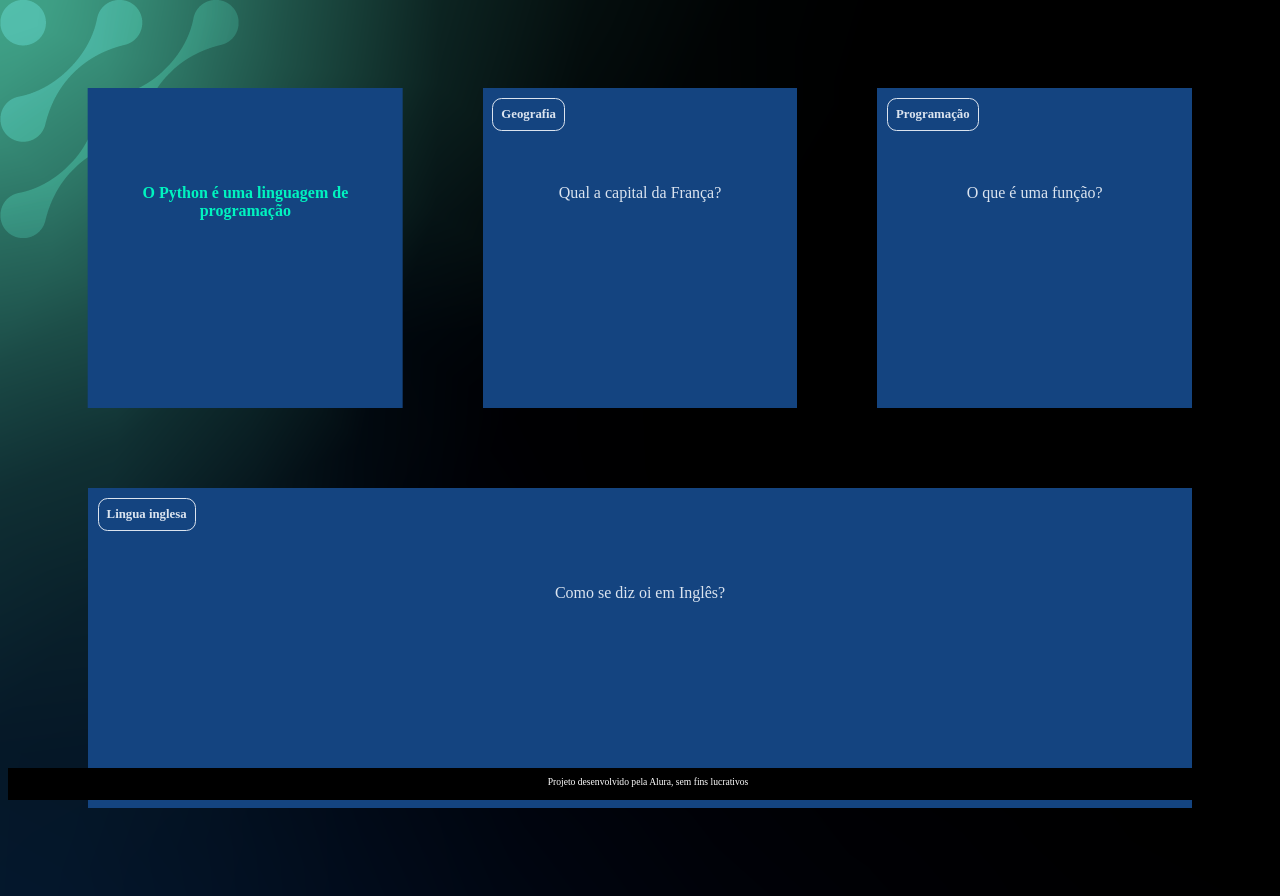
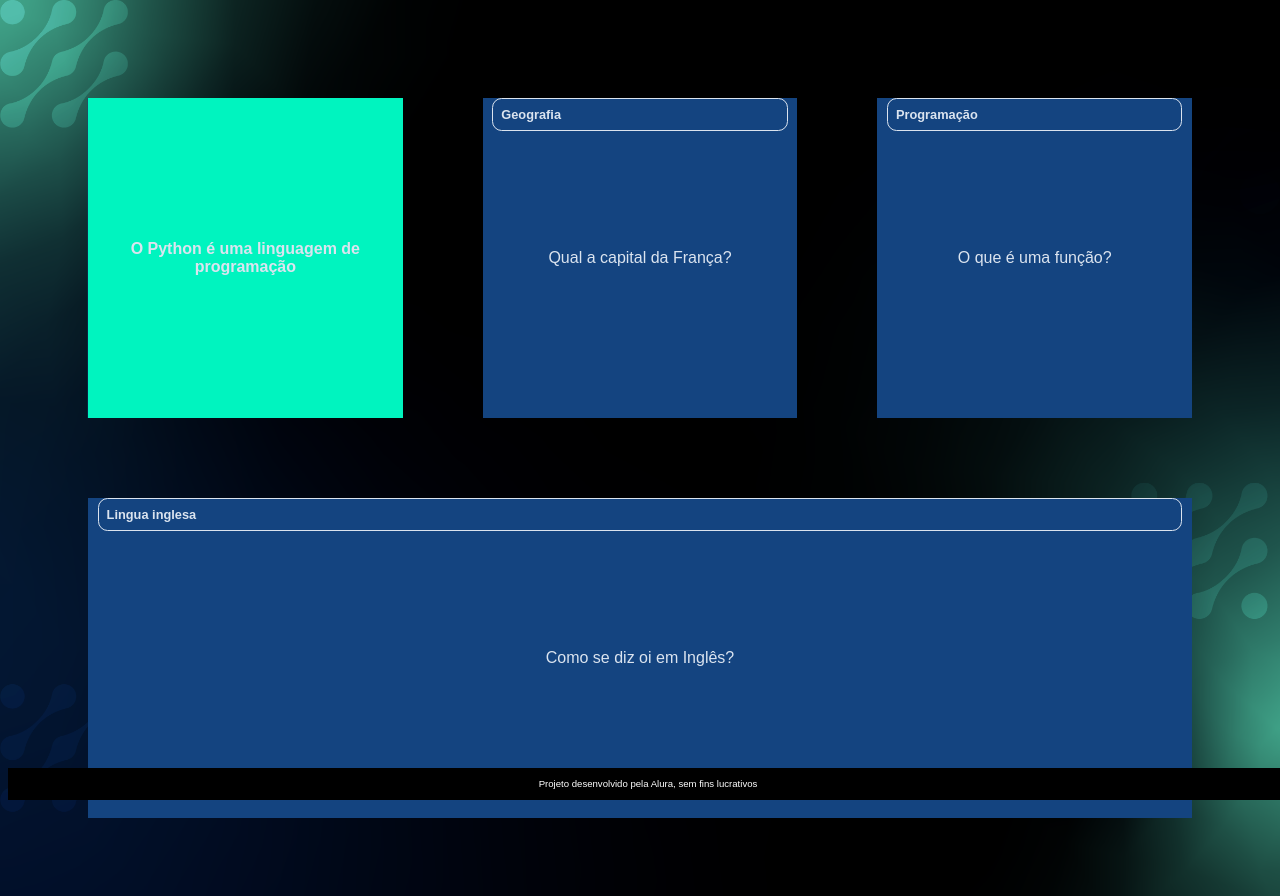
Before and after one commit to junln07/ite3trimestre, a plain HTML site: page index.html in a window 1280 px wide. Both pictures are taken after a click on the element 245 px from the left and 248 px from the top of the page. Drawn offline with Linux system fonts and the light colour scheme.

Commit message:
Add files via upload

```diff
--- a/app.js
+++ b/app.js
@@ -1,7 +1,7 @@
 function criaCartao(categoria, pergunta, resposta) {
-    let container = document.getElementById('container')
-    let cartao = document.createElement('article')
-    cartao.className = 'cartao'
+    const container = document.getElementById('container');
+    const cartao = document.createElement('article');
+    cartao.className = 'cartao';
 
     cartao.innerHTML = `
         <div class="cartao__conteudo">
@@ -13,17 +13,40 @@ function criaCartao(categoria, pergunta, resposta) {
                 <p>${resposta}</p>
             </div>
         </div>
-    `
+    `;
 
-    let respostaEstaVisivel = false
+    cartao.addEventListener('click', () => {
+        cartao.classList.toggle('active');
+    });
 
-    function viraCartao() {
-        respostaEstaVisivel = !respostaEstaVisivel
-        cartao.classList.toggle('active', respostaEstaVisivel)
+    container.appendChild(cartao);
 }
-    cartao.addEventListener('click', viraCartao)
 
+// Criação dos cartões
+const flashcards = [
+    {
+        categoria: 'Programação',
+        pergunta: 'O que é Python?',
+        resposta: 'O Python é uma linguagem de programação'
+    },
+    {
+        categoria: 'Geografia',
+        pergunta: 'Qual a capital da França?',
+        resposta: 'A capital da França é Paris'
+    },
+    {
+        categoria: 'Programação',
+        pergunta: 'O que é uma função?',
+        resposta: 'Uma função é um bloco de código que executa alguma tarefa'
+    },
+    {
+        categoria: 'Lingua inglesa',
+        pergunta: 'Como se diz oi em Inglês?',
+        resposta: 'Oi em inglês é HI (RAI)'
+    }
+];
 
-    container.appendChild(cartao)
-
-}
+// Chamada da função para criar os cartões
+flashcards.forEach(cartao => {
+    criaCartao(cartao.categoria, cartao.pergunta, cartao.resposta);
+});
--- a/index.html
+++ b/index.html
@@ -3,28 +3,16 @@
 <head>
     <meta charset="UTF-8">
     <meta name="viewport" content="width=device-width, initial-scale=1.0">
-<link rel="stylesheet" href="style.css">    <title>Flashcard</title>
+    <title>Flashcards</title>
+    <link rel="stylesheet" href="style.css">
 </head>
 <body>
     <main>
-        <section id="container">
-            <!-- <article class="cartao">
-                <div class="cartao__conteudo">
-                    <h3>Programação</h3>
-                    <div class="cartao__conteudo__pergunta">
-                        <p>O que é JavaScript?</p>
-                    </div>
-                    <div class="cartao__conteudo__resposta">
-                        <p>O JavaScript é uma linguagem de programação</p>
-                    </div>
-                </div>
-            </article> -->
-        </section>
+        <section id="container"></section>
     </main>
     <footer>
         <p>Projeto desenvolvido pela Alura, sem fins lucrativos</p>
     </footer>
     <script src="app.js"></script>
-    <script src="perguntas.js"></script>
 </body>
 </html>
--- a/perguntas.js
+++ /dev/null
@@ -1,23 +0,0 @@
-criaCartao(
-    'Programação',
-    'O que é Python?',
-    'O Python é uma linguagem de programação'
-)
-
-criaCartao(
-    'Geografia',
-    'Qual a capital da França?',
-    'A capital da França é Paris'
-)
-
-criaCartao(
-    'Programação',
-    'O que é uma função?',
-    'Uma função é um bloco de código que executa alguma tarefa'
-)
-
-criaCartao(
-    'Lingua inglesa',
-    'Como se diz oi em Inglês?',
-    'Oi em ingles é HI (RAI)'
-)
--- a/style.css
+++ b/style.css
@@ -1,12 +1,13 @@
 :root {
-    --text-color: #DBE4EF;
-    --card-front-color: #144480;
-    --card-back-color: #00F4BF;
+    --text-color: #DBE4EF; /* Cor do texto */
+    --card-front-color: #144480; /* Cor do fundo do cartão */
+    --card-back-color: #00F4BF; /* Cor de fundo da resposta */
 }
 
 body {
-    background: url('bg-desktop.webp');
-    font-family: Bai Jamjuree;
+    background: url('bg-desktop.webp') no-repeat center center fixed;
+    background-size: cover;
+    font-family: 'Bai Jamjuree', sans-serif;
 }
 
 #container {
@@ -18,19 +19,20 @@ body {
 }
 
 .cartao {
-    margin: 1rem 1rem;
+    margin: 1rem;
     height: 20rem;
     flex-grow: 1;
     flex-basis: calc(33% - 6rem);
+    perspective: 1000px; /* Perspectiva para 3D */
 }
 
 .cartao__conteudo {
     background-color: var(--card-front-color);
     text-align: center;
-    /* background-color: aquamarine; */
     height: 100%;
     transform-style: preserve-3d;
     transition: transform 300ms ease-in-out;
+    position: relative;
 }
 
 .cartao__conteudo h3 {
@@ -38,55 +40,43 @@ body {
     border: 1px solid var(--text-color);
     text-align: left;
     padding: 0.5rem;
-    position: absolute;
     margin: 0.6rem;
     border-radius: 0.6rem;
     font-size: 1vw;
     backface-visibility: hidden;
 }
 
-.cartao__conteudo p {
-    margin-top: 1rem;
-    padding: 2rem;
-    margin-top: 4rem;
+.cartao__conteudo__pergunta,
+.cartao__conteudo__resposta {
+    backface-visibility: hidden; /* Oculta a face oposta ao girar */
+    position: absolute;
+    height: 100%;
+    width: 100%;
+    top: 0;
+    left: 0;
+    display: flex; /* Usar flexbox para centralizar o texto */
+    align-items: center; /* Centraliza verticalmente */
+    justify-content: center; /* Centraliza horizontalmente */
 }
 
 .cartao__conteudo__pergunta p {
-    color: var(--text-color);
+    color: var(--text-color); /* Cor da pergunta */
     font-weight: 500;
 }
 
+.cartao__conteudo__resposta {
+    transform: rotateY(180deg); /* Rotaciona a resposta */
+    background-color: var(--card-back-color); /* Cor de fundo da resposta */
+}
+
 .cartao__conteudo__resposta p {
-    color: var(--card-back-color);
+    color: var(--text-color); /* Cor da resposta */
     font-weight: 700;
 }
 
 .cartao.active .cartao__conteudo {
-    transform: rotateY(180deg);
+    transform: rotateY(180deg); /* Rotaciona o cartão ao ser clicado */
 }
-
-.cartao__conteudo__pergunta,
-.cartao__conteudo__resposta {
-    backface-visibility: hidden;
-    position: absolute;
-    height: 100%;
-    width: 100%;
-}
-
-.cartao__conteudo__resposta {
-    transform: rotateY(180deg);
-}
-
-
-
-
-
-
-
-
-
-
-
 
 footer {
     background-color: black;
@@ -100,5 +90,6 @@ footer {
 footer p {
     text-align: center;
     font-size: 0.6rem;
-    margin-top: 0.5rem;
+    margin: 0;
+    line-height: 2rem; /* Centraliza verticalmente */
 }
```
Lines whose indentation alone changed are shown as unchanged.
